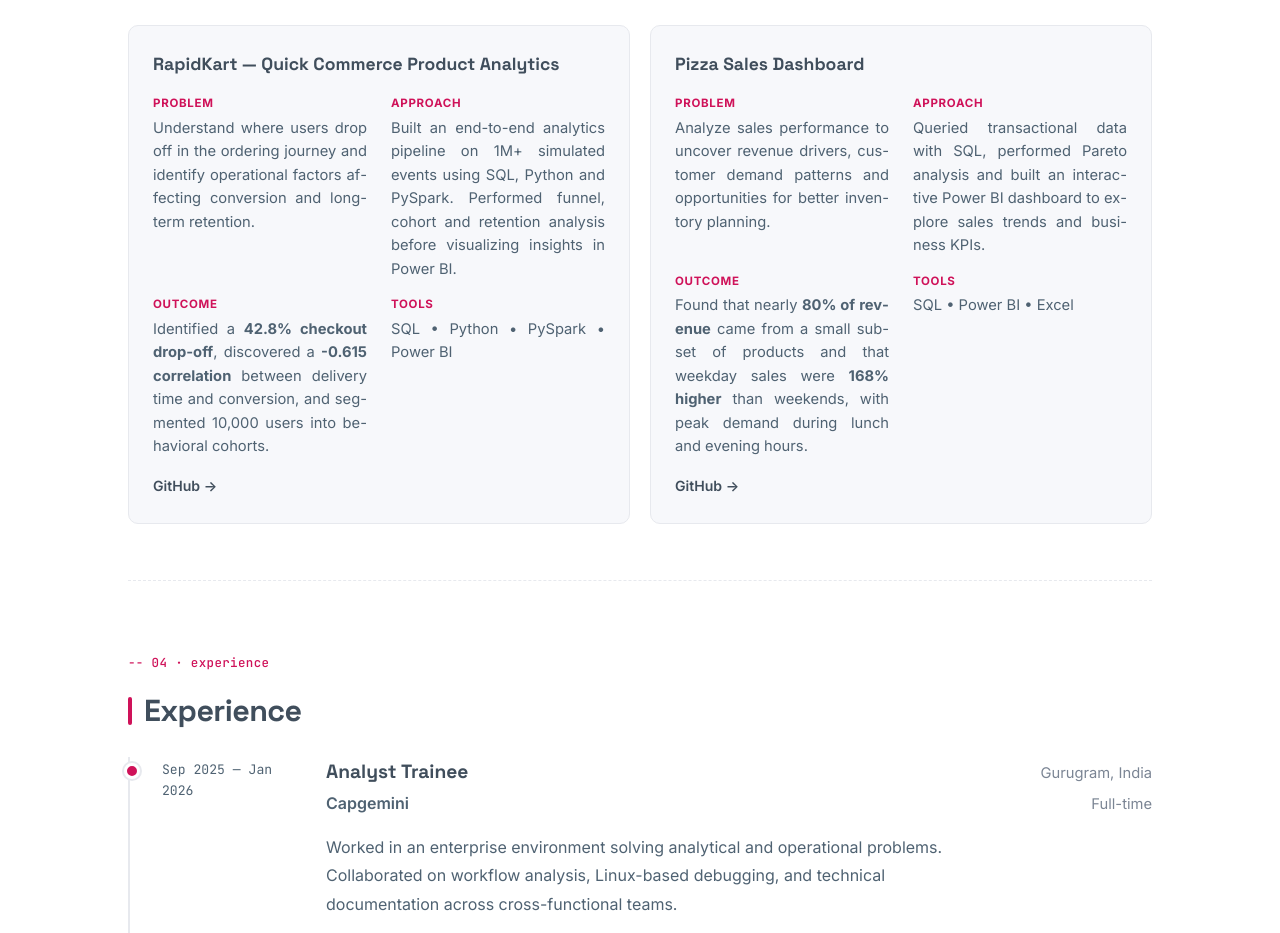
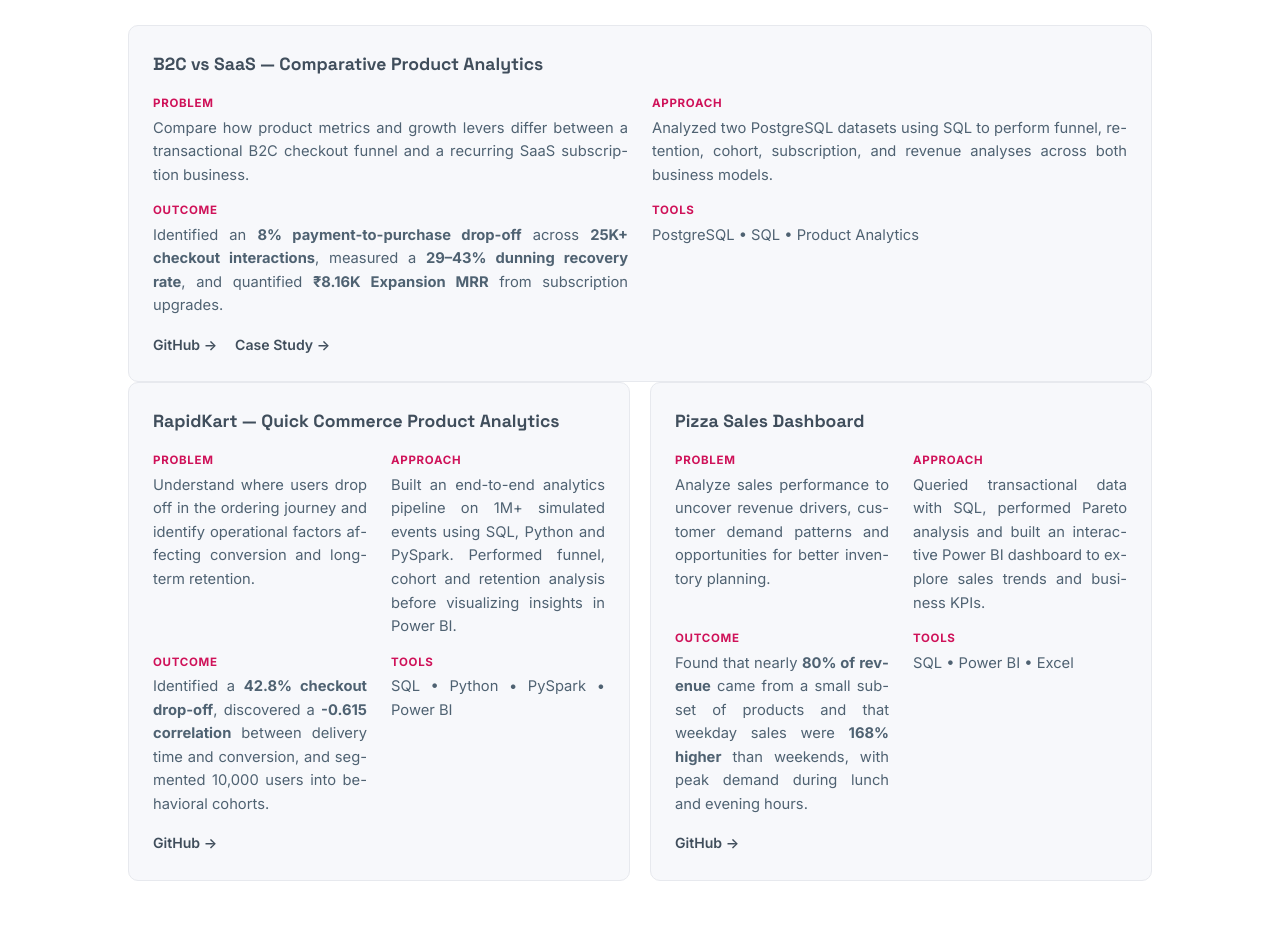
Before and after one commit to adyasha-m/portfolio, a plain HTML site: page index.html in a window 1280 px wide. Shown: the part 1439-2372 px from the top of the page. Drawn offline with Linux system fonts and the light colour scheme.

Commit message:
adding project, experince and resume

```diff
--- a/index.html
+++ b/index.html
@@ -141,6 +141,54 @@
             Fun Projects
           </button>
         </div>
+
+        <article class="project-card">
+          <h3 class="project-title">
+            B2C vs SaaS — Comparative Product Analytics
+          </h3>
+
+          <div class="project-grid">
+
+            <div>
+              <span class="project-label">Problem</span>
+              <p>
+                Compare how product metrics and growth levers differ between a
+                transactional B2C checkout funnel and a recurring SaaS subscription
+                business.
+              </p>
+            </div>
+
+            <div>
+              <span class="project-label">Approach</span>
+              <p>
+                Analyzed two PostgreSQL datasets using SQL to perform funnel,
+                retention, cohort, subscription, and revenue analyses across both
+                business models.
+              </p>
+            </div>
+
+            <div>
+              <span class="project-label">Outcome</span>
+              <p>
+                Identified an <strong>8% payment-to-purchase drop-off</strong> across
+                <strong>25K+ checkout interactions</strong>, measured a
+                <strong>29–43% dunning recovery rate</strong>, and quantified
+                <strong>₹8.16K Expansion MRR</strong> from subscription upgrades.
+              </p>
+            </div>
+
+            <div>
+              <span class="project-label">Tools</span>
+              <p>PostgreSQL • SQL • Product Analytics</p>
+            </div>
+
+          </div>
+
+          <div class="project-links">
+            <a href="YOUR_GITHUB_LINK" class="link">GitHub →</a>
+            <a href="YOUR_CASE_STUDY_LINK" class="link">Case Study →</a>
+          </div>
+        </article>
 
        <!-- Serious Projects -->
       <div class="tab-panel active" data-panel="serious">
@@ -295,9 +343,11 @@
             </div>
 
             <p class="timeline-desc">
-              Worked in an enterprise environment solving analytical and operational
-              problems. Collaborated on workflow analysis, Linux-based debugging,
-              and technical documentation across cross-functional teams.
+              Consolidated operational data from <strong>5+ client sources</strong> into
+              standardized SQL and Excel reporting views, reducing recurring report
+              preparation effort. Built recurring KPI trackers, validated
+              <strong>10K+ records</strong> per reporting cycle through reconciliation and
+              data-quality checks to support accurate reporting for senior analysts.
             </p>
 
           </div>
@@ -444,7 +494,7 @@
           <p>The one page version.</p>
         </div>
 
-        <a href="./resume/ADYASHA MAHANTA  ANALYST V3.pdf" download class="btn btn-outline"
+        <a href="./resume/ADYASHA MAHANTA ANALYST V6.pdf" download class="btn btn-outline"
           >Download Resume ↓</a
         >
       </section>
```
